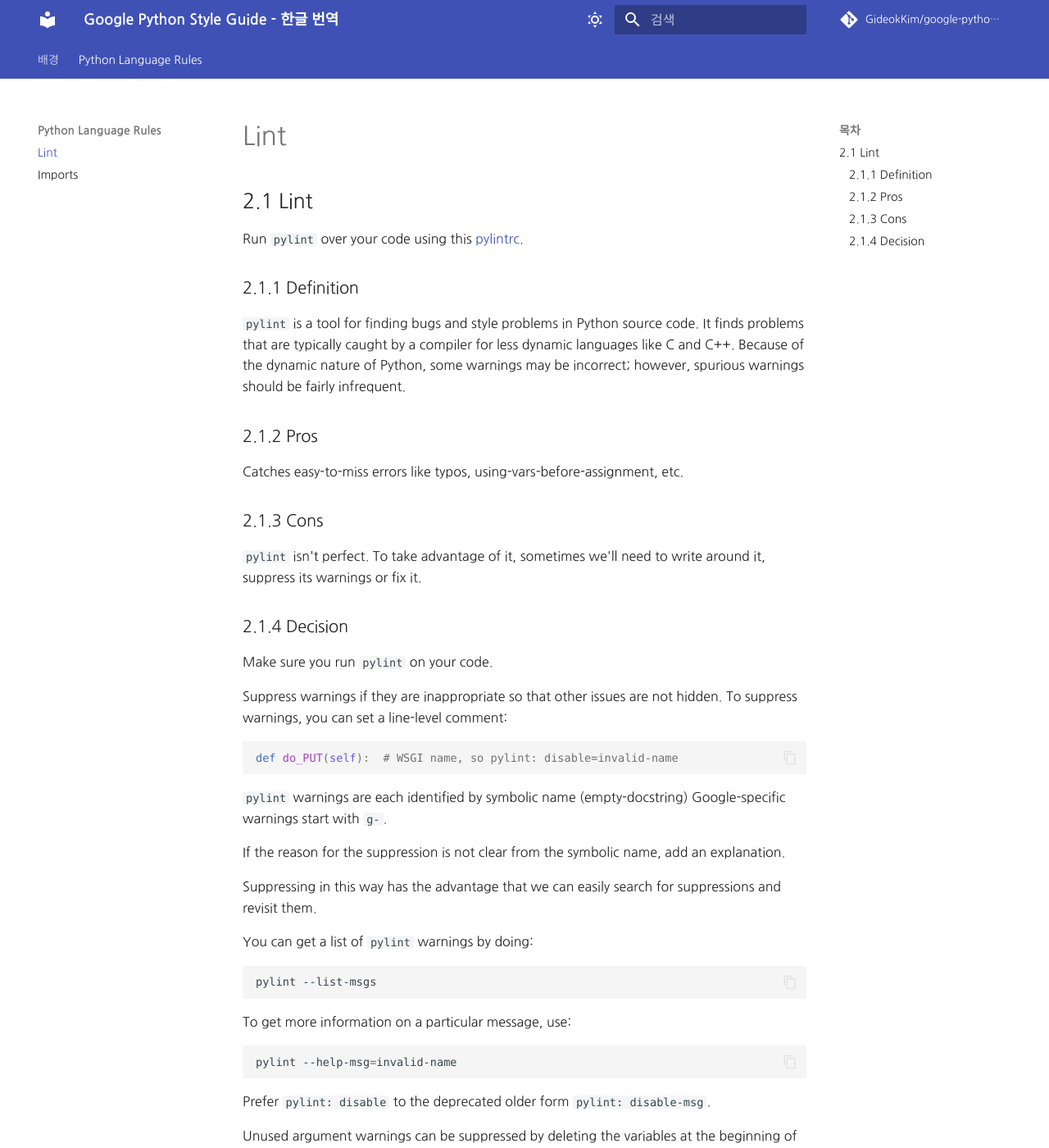
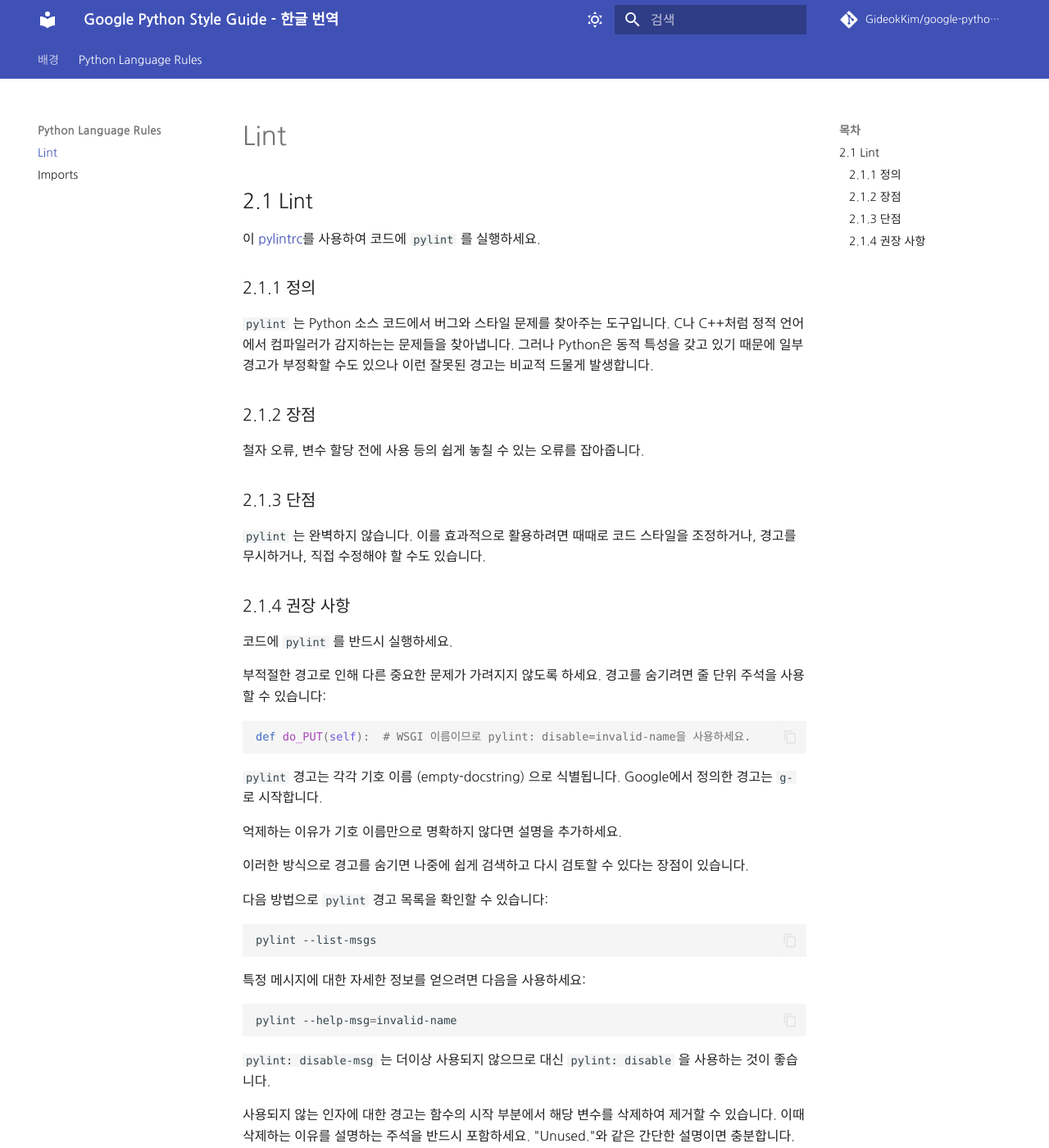
Before and after one commit to Yoonsoyoung02/google-python-style-guide-kr, an MkDocs documentation site: the page built from google python style guide/lint.md, in a window 1280 px wide and 1400 px high. Shown: the whole window at 82% size. Built offline with MkDocs 1.6.1 and Material for MkDocs 9.7.7, drawn with Linux system fonts in a browser that asks for light colours; some web fonts are replaced; comment, search, counter and statistics services are not loaded; some of the changed text lies outside the part shown.

Commit message:
Translation of the lint section

````diff
--- a/google python style guide/lint.md
+++ b/google python style guide/lint.md
@@ -1,50 +1,51 @@
 ## 2.1 Lint
-Run `pylint` over your code using this [pylintrc](https://google.github.io/styleguide/pylintrc).
+이 [pylintrc](https://google.github.io/styleguide/pylintrc)를 사용하여 코드에 `pylint` 를 실행하세요.
 
-### 2.1.1 Definition
-`pylint` is a tool for finding bugs and style problems in Python source code. It finds problems that are typically caught by a compiler for less dynamic languages like C and C++. Because of the dynamic nature of Python, some warnings may be incorrect; however, spurious warnings should be fairly infrequent.
+### 2.1.1 정의
+`pylint` 는 Python 소스 코드에서 버그와 스타일 문제를 찾아주는 도구입니다. C나 C++처럼 정적 언어에서 컴파일러가 감지하는는 문제들을 찾아냅니다. 그러나 Python은 동적 특성을 갖고 있기 때문에 일부 경고가 부정확할 수도 있으나 이런 잘못된 경고는 비교적 드물게 발생합니다.
 
-### 2.1.2 Pros
-Catches easy-to-miss errors like typos, using-vars-before-assignment, etc.
+### 2.1.2 장점
+철자 오류, 변수 할당 전에 사용 등의 쉽게 놓칠 수 있는 오류를 잡아줍니다.
 
-### 2.1.3 Cons
-`pylint` isn't perfect. To take advantage of it, sometimes we'll need to write around it, suppress its warnings or fix it.
 
-### 2.1.4 Decision
-Make sure you run `pylint` on your code.
+### 2.1.3 단점
+`pylint` 는 완벽하지 않습니다. 이를 효과적으로 활용하려면 때때로 코드 스타일을 조정하거나, 경고를 무시하거나, 직접 수정해야 할 수도 있습니다.
 
-Suppress warnings if they are inappropriate so that other issues are not hidden. To suppress warnings, you can set a line-level comment:
+### 2.1.4 권장 사항
+코드에 `pylint` 를 반드시 실행하세요.
+
+부적절한 경고로 인해 다른 중요한 문제가 가려지지 않도록 하세요. 경고를 숨기려면 줄 단위 주석을 사용할 수 있습니다:
 
 ```python
-def do_PUT(self):  # WSGI name, so pylint: disable=invalid-name
+def do_PUT(self):  # WSGI 이름이므로 pylint: disable=invalid-name을 사용하세요.
 ```
 
-`pylint` warnings are each identified by symbolic name (empty-docstring) Google-specific warnings start with `g-`.
+`pylint` 경고는 각각 기호 이름 (empty-docstring) 으로 식별됩니다. Google에서 정의한 경고는 `g-` 로 시작합니다.
 
-If the reason for the suppression is not clear from the symbolic name, add an explanation.
+억제하는 이유가 기호 이름만으로 명확하지 않다면 설명을 추가하세요.
 
-Suppressing in this way has the advantage that we can easily search for suppressions and revisit them.
+이러한 방식으로 경고를 숨기면 나중에 쉽게 검색하고 다시 검토할 수 있다는 장점이 있습니다.
 
-You can get a list of `pylint` warnings by doing:
+다음 방법으로 `pylint` 경고 목록을 확인할 수 있습니다:
 
 ```bash
 pylint --list-msgs
 ```
 
-To get more information on a particular message, use:
+특정 메시지에 대한 자세한 정보를 얻으려면 다음을 사용하세요:
 
 ```bash
 pylint --help-msg=invalid-name
 ```
 
-Prefer `pylint: disable` to the deprecated older form `pylint: disable-msg`.
+`pylint: disable-msg` 는 더이상 사용되지 않으므로 대신 `pylint: disable` 을 사용하는 것이 좋습니다.
 
-Unused argument warnings can be suppressed by deleting the variables at the beginning of the function. Always include a comment explaining why you are deleting it. "Unused." is sufficient. For example:
+사용되지 않는 인자에 대한 경고는 함수의 시작 부분에서 해당 변수를 삭제하여 제거할 수 있습니다. 이때 삭제하는 이유를 설명하는 주석을 반드시 포함하세요. "Unused."와 같은 간단한 설명이면 충분합니다. 예를 들어:
 
 ```python
 def viking_cafe_order(spam: str, beans: str, eggs: str | None = None) -> str:
-    del beans, eggs  # Unused by vikings.
+    del beans, eggs  # Unused by vikings (viking에는 사용되지 않음)
     return spam + spam + spam
 ```
 
-Other common forms of suppressing this warning include using `_` as the identifier for the unused argument or prefixing the argument name with `unused_`, or assigning them to `_`. These forms are allowed but no longer encouraged. These break callers that pass arguments by name and do not enforce that the arguments are actually unused.
+이 경고를 억제하는 다른 일반적인 방법으로는 사용되지 않는 인자의 식별자로 `_` 를 사용하거나, 인자 이름 앞에 `unused_` 를 접두어로 붙이거나, 이를 `_`에 할당하는 방식이 있습니다. 이런 방식은 허용되지만 더 이상 권장되지 않습니다. 인자를 이름으로 전달하는 호출자와의 호환성을 깨뜨릴 수 있으며 인자가 실제로 사용되지 않는다는 것을 보장하지 않기 때문입니다.
````
